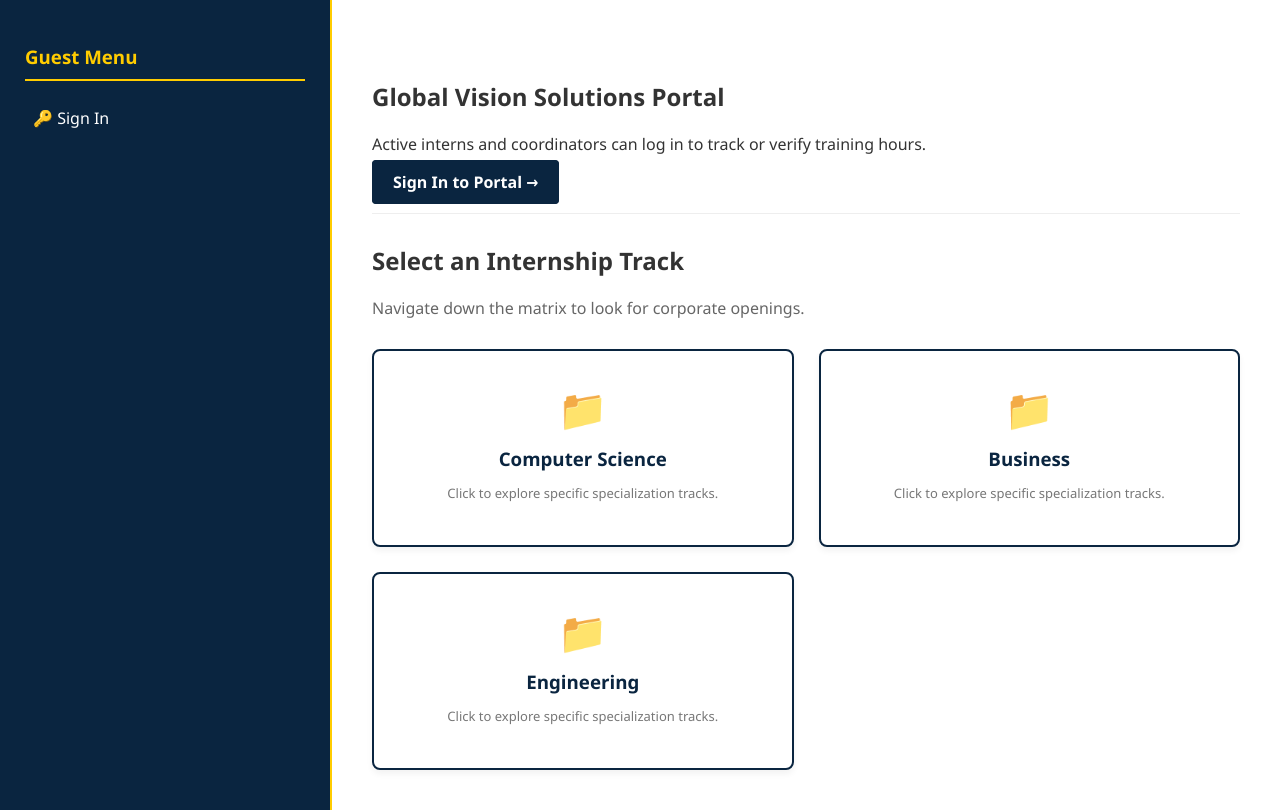
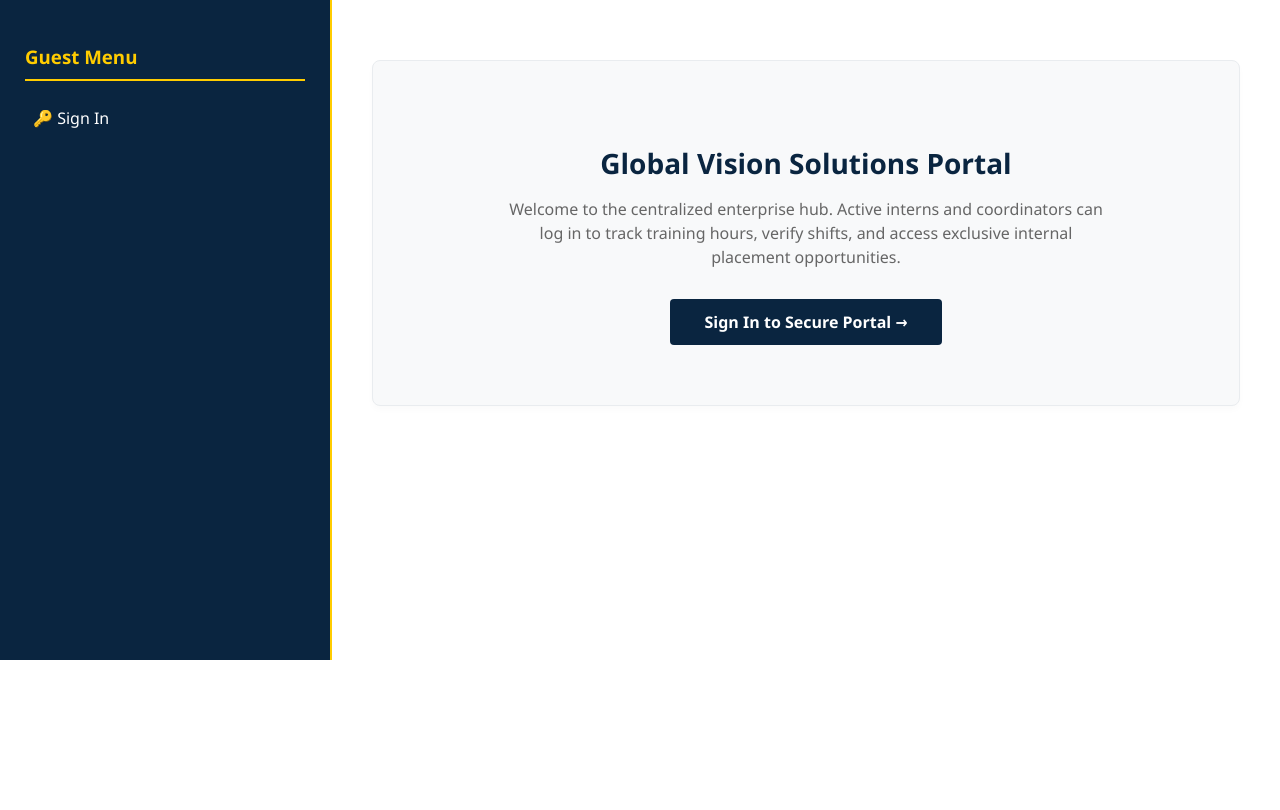
Before and after one commit to talhaowais2002-ship-it/Uni-App-Demo-Internship-Portal-, a Django app: page / in a window 1280 px wide. Shown: the part 77-887 px from the top of the page. After the commit the page ends 737 px from the top, so only its background shows below. Run offline with Django 5.2, Linux system fonts and the light colour scheme; data comes from the database, SQL or seed files in the repository; both versions use the stored data as it was after the commit.

Commit message:
Briefly describe what you changed here

```diff
--- a/student_portal/templates/home.html
+++ b/student_portal/templates/home.html
@@ -1,104 +1,110 @@
 {% extends 'base.html' %}
 {% block content %}
 
-{% if is_guest %}
-    <div style="padding: 20px 0; margin-bottom: 30px; border-bottom: 1px solid #eee;">
-        <h2>Global Vision Solutions Portal</h2>
-        <p>Active interns and coordinators can log in to track or verify training hours.</p>
-        <a href="{% url 'login' %}" class="btn-primary" style="text-decoration: none;">Sign In to Portal →</a>
+{% if not user.is_authenticated %}
+    <!-- ========================================== -->
+    <!-- GUEST VIEW: What unauthenticated users see -->
+    <!-- ========================================== -->
+    <div style="margin-top: 20px; text-align: center; padding: 60px 20px; background: #f8f9fa; border-radius: 8px; border: 1px solid #e9ecef; box-shadow: 0 4px 6px rgba(0,0,0,0.02);">
+        <h2 style="color: var(--primary-blue); margin-bottom: 15px; font-size: 28px;">Global Vision Solutions Portal</h2>
+        <p style="color: #666; font-size: 16px; max-width: 600px; margin: 0 auto 30px auto; line-height: 1.5;">
+            Welcome to the centralized enterprise hub. Active interns and coordinators can log in to track training hours, verify shifts, and access exclusive internal placement opportunities.
+        </p>
+        <a href="{% url 'login' %}" style="display: inline-block; background: var(--primary-blue); color: white; padding: 12px 35px; font-weight: bold; text-decoration: none; border-radius: 4px; font-size: 16px; transition: background 0.2s;">
+            Sign In to Secure Portal &rarr;
+        </a>
     </div>
-{% endif %}
 
-<h2>Select an Internship Track</h2>
-<p style="color: #666; margin-bottom: 30px;">Navigate down the matrix to look for corporate openings.</p>
+{% else %}
+    <!-- ========================================== -->
+    <!-- STUDENT VIEW: What logged-in students see  -->
+    <!-- ========================================== -->
+    <div style="margin-bottom: 40px;">
+        <h2>Internship Opportunities</h2>
+        <p style="color: #666;">Browse available openings, apply, and monitor your application status.</p>
+    </div>
 
-{% if not current_category %}
-    <div class="block-grid">
+    <!-- LEVEL 1: Top Level Categories -->
+    <h3 style="margin-bottom: 5px;">Select an Industry Sector</h3>
+    <p style="color: #666; font-size: 14px; margin-bottom: 20px;">Navigate down the matrix to look for corporate openings.</p>
+
+    <div style="display: grid; grid-template-columns: repeat(auto-fill, minmax(250px, 1fr)); gap: 20px; margin-bottom: 40px;">
         {% for cat in categories %}
-            <div class="visual-block" onclick="location.href='?category={{ cat.id }}'">
-                <div style="font-size: 40px; margin-bottom: 10px;">{{ cat.icon }}</div>
-                <h3>{{ cat.name }}</h3>
-                <p style="font-size: 13px; color: #777;">Click to explore specific specialization tracks.</p>
-            </div>
+            <a href="?category={{ cat.id }}" style="text-decoration: none; color: inherit;">
+                {% if current_category and current_category.id == cat.id %}
+                    <!-- Active State -->
+                    <div style="border: 2px solid var(--primary-blue); border-radius: 8px; padding: 25px; text-align: center; background: #f0f4fc;">
+                        <div style="font-size: 30px; margin-bottom: 10px;">{{ cat.icon|default:"📁" }}</div>
+                        <h4 style="margin: 0 0 10px 0; color: var(--primary-blue);">{{ cat.name }}</h4>
+                        <span style="font-size: 12px; color: #888;">Click to explore specific specialization tracks.</span>
+                    </div>
+                {% else %}
+                    <!-- Inactive State -->
+                    <div style="border: 2px solid #ddd; border-radius: 8px; padding: 25px; text-align: center; background: white;">
+                        <div style="font-size: 30px; margin-bottom: 10px;">{{ cat.icon|default:"📁" }}</div>
+                        <h4 style="margin: 0 0 10px 0; color: #333;">{{ cat.name }}</h4>
+                        <span style="font-size: 12px; color: #888;">Click to explore specific specialization tracks.</span>
+                    </div>
+                {% endif %}
+            </a>
+        {% empty %}
+            <p style="color: #777;">No categories found in the database.</p>
         {% endfor %}
     </div>
 
-{% elif current_category and not postings %}
-    <div style="margin-bottom: 20px;">
-        <a href="?" style="color: var(--primary-blue); text-decoration: none; font-weight: bold;">← Back to Main Categories</a>
-        <h3 style="margin-top: 15px;">Domain: <span style="color: var(--primary-blue)">{{ current_category.name }}</span></h3>
-    </div>
+    <!-- LEVEL 2: Nested Training Tracks -->
+    {% if tracks %}
+        <h3 style="border-top: 1px solid #ddd; padding-top: 30px; margin-top: 20px;">Available Tracks in {{ current_category.name }}</h3>
 
-    <div class="block-grid">
-        {% for track in tracks %}
-            <div class="visual-block" onclick="location.href='?category={{ current_category.id }}&track={{ track.id }}'" style="border-style: dashed;">
-                <h3>🎯 {{ track.title }}</h3>
-                <p style="font-size: 13px; color: #555;">{{ track.description }}</p>
-                <span style="color: var(--primary-blue); font-size: 12px; font-weight: bold; display: block; margin-top: 15px;">View Positions →</span>
-            </div>
-        {% empty %}
-            <p>No specialized tracks configured under this segment yet.</p>
-        {% endfor %}
-    </div>
+        <div style="display: grid; grid-template-columns: repeat(auto-fill, minmax(300px, 1fr)); gap: 20px; margin-bottom: 40px; margin-top: 20px;">
+            {% for track in tracks %}
+                <a href="?category={{ current_category.id }}&track={{ track.id }}" style="text-decoration: none; color: inherit;">
+                    {% if current_track and current_track.id == track.id %}
+                        <!-- Active State -->
+                        <div style="border: 1px solid var(--primary-blue); border-left: 5px solid var(--primary-blue); border-radius: 6px; padding: 20px; background: #f8faff;">
+                            <h4 style="margin: 0 0 5px 0;">{{ track.title }}</h4>
+                            <p style="margin: 0; font-size: 13px; color: #666;">{{ track.description|truncatewords:15 }}</p>
+                        </div>
+                    {% else %}
+                        <!-- Inactive State -->
+                        <div style="border: 1px solid #ccc; border-left: 5px solid #888; border-radius: 6px; padding: 20px; background: white;">
+                            <h4 style="margin: 0 0 5px 0;">{{ track.title }}</h4>
+                            <p style="margin: 0; font-size: 13px; color: #666;">{{ track.description|truncatewords:15 }}</p>
+                        </div>
+                    {% endif %}
+                </a>
+            {% empty %}
+                <p style="color: #777; font-style: italic;">No active tracks currently available under this sector.</p>
+            {% endfor %}
+        </div>
+    {% endif %}
 
-{% elif current_track %}
-    <div style="margin-bottom: 20px;">
-        <a href="?category={{ current_category.id }}" style="color: var(--primary-blue); text-decoration: none; font-weight: bold;">← Back to Tracks</a>
-        <h3 style="margin-top: 15px;">Specialization Area: <span style="color: var(--primary-blue)">{{ current_track.title }}</span></h3>
-    </div>
+    <!-- LEVEL 3: Live Internship Postings -->
+    {% if postings %}
+        <div style="background: #fdfdfd; border: 1px solid #e9ecef; border-radius: 8px; padding: 25px; margin-bottom: 40px;">
+            <h3 style="margin-top: 0; margin-bottom: 20px; color: var(--primary-blue);">Live Vacancies: {{ current_track.title }}</h3>
 
-    <div style="display: grid; gap: 20px;">
-        {% for post in postings %}
-            <div style="border: 1px solid #ddd; padding: 25px; border-radius: 6px; background-color: white; border-left: 4px solid var(--primary-blue);">
-                <div style="display: flex; justify-content: space-between; align-items: flex-start;">
+            {% for job in postings %}
+                <div style="border: 1px solid #ddd; border-radius: 6px; padding: 20px; margin-bottom: 15px; background: white; display: flex; justify-content: space-between; align-items: center;">
                     <div>
-                        <h3 style="margin: 0 0 5px 0; color: var(--primary-blue);">{{ post.title }}</h3>
-                        <p style="margin: 0 0 15px 0; color: #555; font-weight: 600;">🏢 {{ post.company.company_name }} — {{ post.location }}</p>
+                        <h4 style="margin: 0 0 5px 0; font-size: 18px;">{{ job.title }}</h4>
+                        <p style="margin: 0; font-size: 13px; color: #555;">
+                            🏢 <strong>{{ job.company.company_name }}</strong> &nbsp;|&nbsp;
+                            📍 {{ job.location }} &nbsp;|&nbsp;
+                            💼 {{ job.nature }} ({{ job.level }})
+                        </p>
                     </div>
-                    <span style="background-color: #0a2540; color: white; padding: 5px 10px; border-radius: 4px; font-size: 12px;">{{ post.nature }}</span>
+                    <div>
+                        <a href="{% url 'apply_internship' job.id %}" style="background: #1e7e34; color: white; padding: 8px 16px; border-radius: 4px; text-decoration: none; font-weight: bold; font-size: 14px;">View & Apply</a>
+                    </div>
                 </div>
-                <p style="font-size: 14px;">{{ post.description }}</p>
-                <div style="margin: 15px 0; font-size: 13px; background: #f9f9f9; padding: 10px; border-radius: 4px;">
-                    <strong>Level:</strong> {{ post.level }} | <strong>Education:</strong> {{ post.education_level }} | <strong>Stipend:</strong> {{ post.salary_range|default:"Unpaid" }}
+            {% empty %}
+                <div style="padding: 20px; text-align: center; border: 1px dashed #ccc; border-radius: 6px;">
+                    <p style="color: #666; margin: 0;">There are currently no active job postings for this track.</p>
                 </div>
-                <a href="{% url 'apply_internship' post.id %}" class="btn-primary" style="text-decoration: none; display: inline-block; font-size: 14px;">Apply for Vacancy</a>
-            </div>
-        {% empty %}
-            <p>No active placement listings found for this specific track line.</p>
-        {% endfor %}
-    </div>
+            {% endfor %}
+        </div>
+    {% endif %}
+
 {% endif %}
-
-{% if not is_guest and my_applications %}
-    <h3 style="margin-top: 50px; border-bottom: 2px solid var(--primary-blue); padding-bottom: 10px;">Submitted Candidate Applications</h3>
-    <table style="width: 100%; border-collapse: collapse; margin-top: 15px;">
-        <thead>
-            <tr style="background: var(--primary-blue); color: white; text-align: left;">
-                <th style="padding: 10px;">Internship Position</th>
-                <th style="padding: 10px;">Applied Date</th>
-                <th style="padding: 10px;">Review Status</th>
-            </tr>
-        </thead>
-        <tbody>
-            {% for app in my_applications %}
-                <tr style="border-bottom: 1px solid #ddd;">
-                    <td style="padding: 10px;">{{ app.internship.title }}</td>
-                    <td style="padding: 10px;">{{ app.applied_at|date:"M d, Y" }}</td>
-                    <td style="padding: 10px;">
-                        {% if app.status == 'Shortlisted' %}
-                            <span style="padding: 3px 8px; border-radius: 4px; font-weight: bold; font-size: 12px; background:#e6f4ea; color:#137333;">
-                        {% elif app.status == 'Rejected' %}
-                            <span style="padding: 3px 8px; border-radius: 4px; font-weight: bold; font-size: 12px; background:#fce8e6; color:#c5221f;">
-                        {% else %}
-                            <span style="padding: 3px 8px; border-radius: 4px; font-weight: bold; font-size: 12px; background:#fef7e0; color:#b06000;">
-                        {% endif %}
-                            {{ app.status }}
-                        </span>
-                    </td>
-                </tr>
-            {% endfor %}
-        </tbody>
-    </table>
-{% endif %}
-
 {% endblock %}
--- a/student_portal/urls.py
+++ b/student_portal/urls.py
@@ -11,7 +11,7 @@ urlpatterns = [
     path('company/dashboard/', views.company_dashboard_view, name='company_dashboard'),
     path('company/post/', views.post_internship_view, name='post_internship'),
     path('seeker/resume/', views.resume_builder_view, name='resume_builder'),
-
+   path('internship/apply/<int:posting_id>/', views.apply_internship_view, name='apply_internship'),
     # Global Native Authentication Routes
     path('accounts/login/', auth_views.LoginView.as_view(template_name='login.html'), name='login'),
     path('accounts/logout/', auth_views.LogoutView.as_view(next_page='guest_home'), name='logout'),
--- a/student_portal/views.py
+++ b/student_portal/views.py
@@ -5,6 +5,7 @@ from django.contrib import messages
 from django.utils import timezone
 from .models import Category, TrainingTrack, InternshipPosting, Application, AttendanceRecord, University, UserProfile, CompanyProfile
 from django.contrib.auth.models import User
+import json
 
 def guest_home_view(request):
     if request.user.is_authenticated:
@@ -50,28 +51,61 @@ def student_dashboard_view(request):
     }
     return render(request, 'home.html', context)
 
+@login_required
 def apply_internship_view(request, posting_id):
+    # Fetch the specific internship posting
     posting = get_object_or_404(InternshipPosting, id=posting_id)
+
+    # Check for duplicate applications using the student's email and internship record
+    existing_application = Application.objects.filter(email=request.user.email, internship=posting).exists()
+
     if request.method == 'POST':
-        app = Application.objects.create(
+        if existing_application:
+            messages.warning(request, "You have already submitted an application for this vacancy.")
+            return redirect('student_dashboard')
+
+        # Securely determine student metadata from the logged-in user session
+        student_name = request.user.get_full_name()
+        if not student_name or student_name.strip() == "":
+            student_name = request.user.username
+
+        university_name = "University of Bahrain"  # Default fallback
+        try:
+            if hasattr(request.user, 'userprofile') and request.user.userprofile:
+                prof = request.user.userprofile
+                if hasattr(prof, 'university') and prof.university:
+                    university_name = str(prof.university)
+        except Exception:
+            pass
+
+        # Commit record to storage matching your exact database schema fields
+        Application.objects.create(
             internship=posting,
-            student_name=request.POST.get('student_name'),
-            university_name=request.POST.get('university_name'),
-            email=request.POST.get('email'),
+            student_name=student_name,
+            university_name=university_name,
+            email=request.user.email,
             cv_file=request.FILES.get('cv_file'),
             cpr_file=request.FILES.get('cpr_file'),
             passport_file=request.FILES.get('passport_file'),
             uni_id_file=request.FILES.get('uni_id_file'),
+            status='Pending Review'
         )
+
+        # Track active vacancy metrics
         posting.views_count += 1
         posting.save()
-        messages.success(request, "Application submitted successfully with all required documents!")
-        return redirect('guest_home' if not request.user.is_authenticated else 'student_dashboard')
-    return render(request, 'apply.html', {'posting': posting})
+
+        messages.success(request, "Your placement application was submitted successfully with all verified documents!")
+        return redirect('student_dashboard')
+
+    context = {
+        'posting': posting,
+        'existing_application': existing_application
+    }
+    return render(request, 'apply_internship.html', context)
 
 @login_required
 def attendance_log_view(request):
-    # Workflow A processing engine
     today = timezone.now().date()
     record = AttendanceRecord.objects.filter(user=request.user, date=today).last()
 
@@ -98,7 +132,6 @@ def attendance_log_view(request):
     verified_hours = sum(r.hours_worked for r in my_shifts if r.is_verified)
 
     # Secure Calendar Serialization Engine
-    import json
     calendar_data = {}
     for shift in my_shifts:
         if shift.date:
@@ -113,21 +146,12 @@ def attendance_log_view(request):
         'my_shifts': my_shifts,
         'verified_hours': verified_hours,
         'target_hours': 240.0,
-        'calendar_data_json': json.dumps(calendar_data)  # Safely passes logs to the frontend
-    }
-    return render(request, 'attendance_log.html', context)
-
-    context = {
-        'record': record,
-        'my_shifts': my_shifts,
-        'verified_hours': verified_hours,
-        'target_hours': 240.0
+        'calendar_data_json': json.dumps(calendar_data)
     }
     return render(request, 'attendance_log.html', context)
 
 @login_required
 def admin_manage_view(request):
-    # Workflow B processing audit queue
     if not (request.user.is_staff or request.user.is_superuser):
         return redirect('guest_home')
 
@@ -147,7 +171,7 @@ def company_dashboard_view(request):
     """Employer Pipeline: Manage active postings and review student applicants."""
     try:
         profile = request.user.companyprofile
-    except:
+    except Exception:
         messages.error(request, "Access Denied: Your account is not registered as an Internship Provider.")
         return redirect('guest_home')
 
@@ -158,7 +182,6 @@ def company_dashboard_view(request):
         app_id = request.POST.get('app_id')
         if app_id and action:
             app = get_object_or_404(Application, id=app_id)
-            # Security: Ensure this app belongs to a job owned by this specific company
             if app.internship.company == profile:
                 if action == 'shortlist':
                     app.status = 'Shortlisted'
@@ -175,7 +198,7 @@ def post_internship_view(request):
     """Employer Pipeline: Submit a new vacancy to the system."""
     try:
         profile = request.user.companyprofile
-    except:
+    except Exception:
         messages.error(request, "Access Denied: Employers only.")
         return redirect('guest_home')
 
@@ -193,7 +216,7 @@ def post_internship_view(request):
             nature=request.POST.get('nature'),
             salary_range=request.POST.get('salary_range'),
             education_level=request.POST.get('education_level'),
-            is_approved=False # Sent to pending queue for Admin approval
+            is_approved=False
         )
         messages.success(request, "Internship posted successfully! It is currently pending coordinator approval.")
         return redirect('company_dashboard')
```
Also changed, not shown: student_portal/templates/apply_internship.html (added, +73 -0 lines), db.sqlite3.
